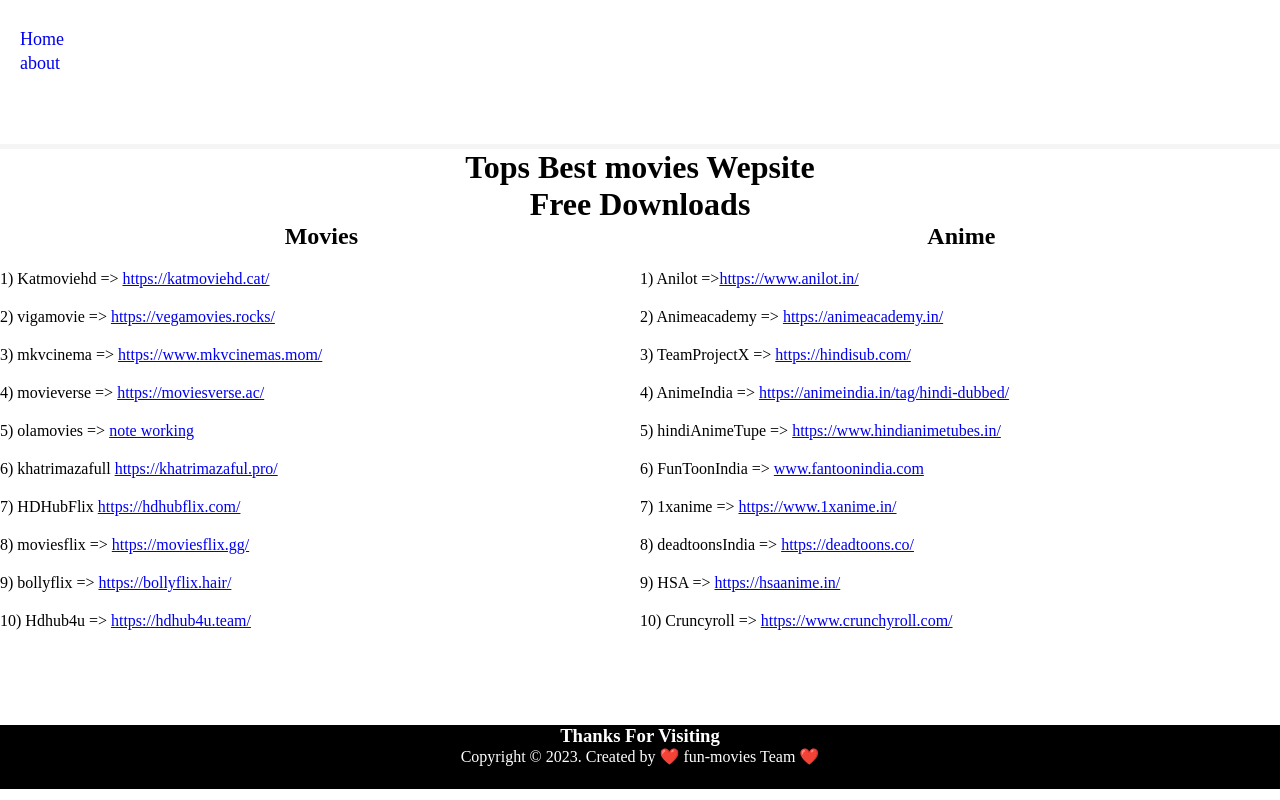
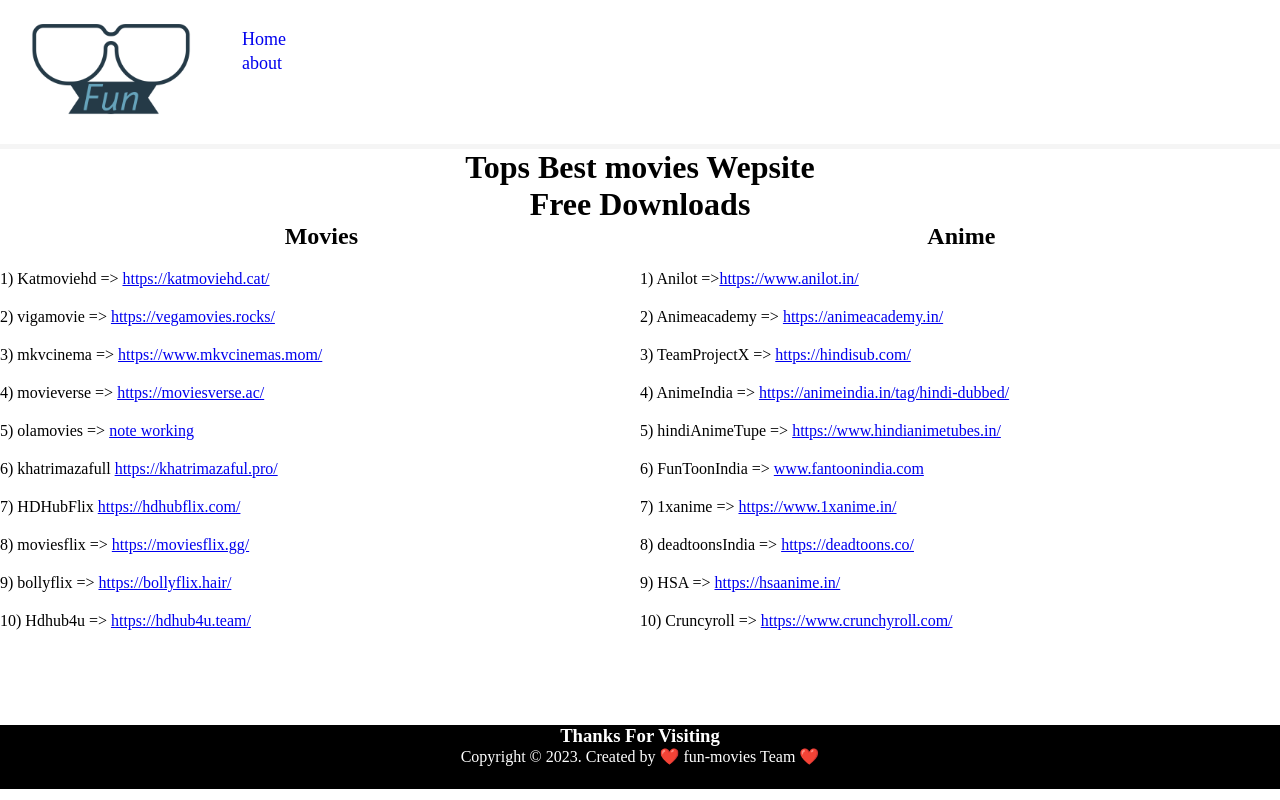
Before and after one commit to princemeo/fun-movies, a plain HTML site: page index.html in a window 1280 px wide. Drawn offline with Linux system fonts and the light colour scheme.

Commit message:
Update index.html

```diff
--- a/index.html
+++ b/index.html
@@ -14,7 +14,7 @@
 <body>
     <header>
         <ul>
-            <li><img src="img/Fun-logos_transparent.png" alt=""></li>
+            <li><img src="Fun-logos_transparent.png" alt=""></li>
             <div class="up">
                 <li class="li"><a href="index.html">Home</a></li>
                 <li class="li"><a href="#">about</a></li>
```
